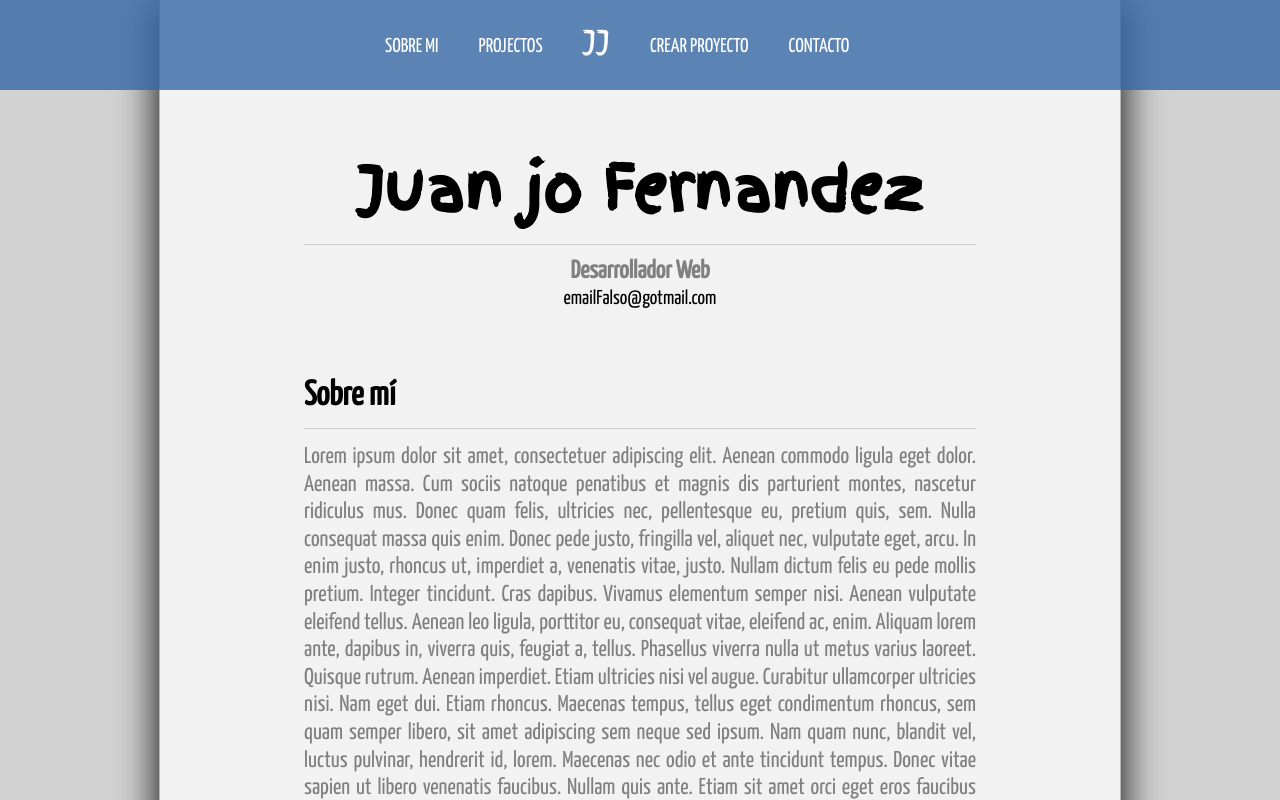
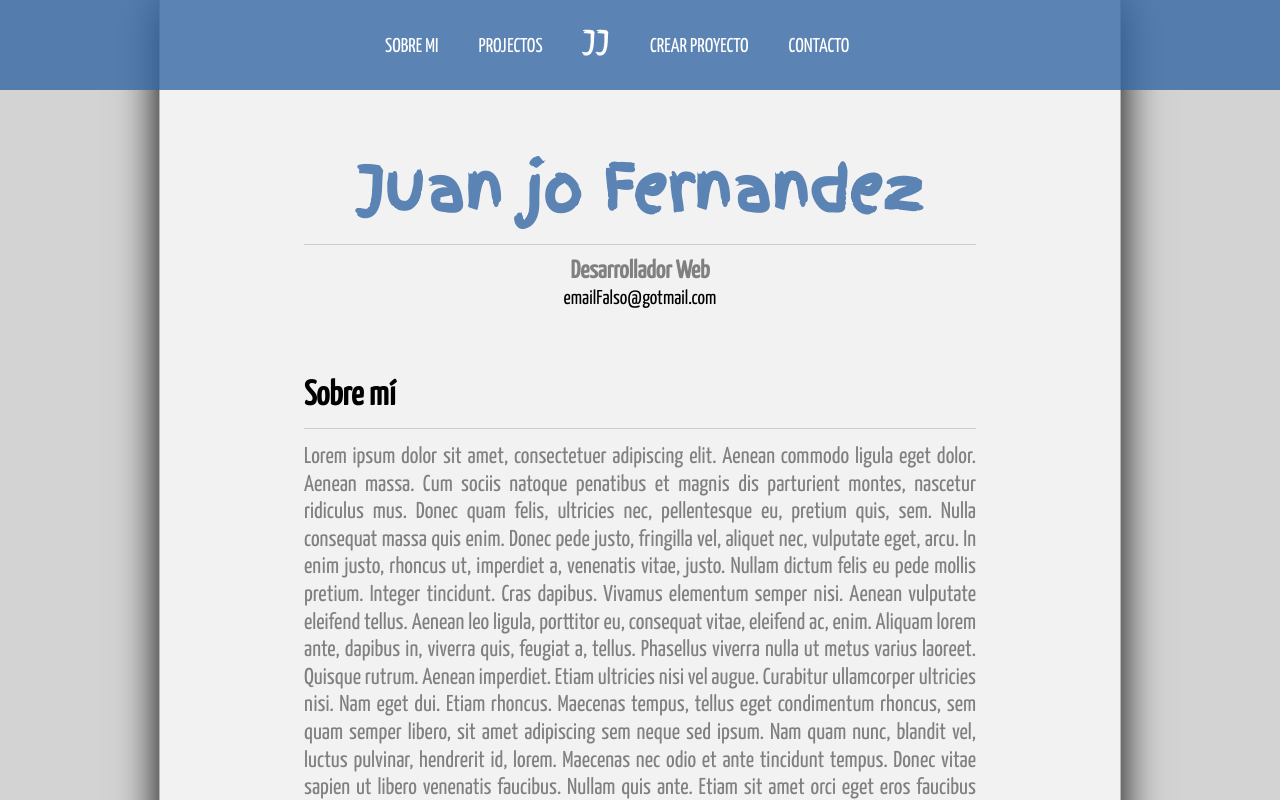
Before and after one commit to DeaDJohn/portfolio-angular, an Angular app: page / in a window 1280 px wide. Shown: the top 800 px of the page. Built offline with nearby package versions, Linux system fonts and the light colour scheme.

Commit message:
Cambio de color titulo

```diff
--- a/src/assets/css/styles.css
+++ b/src/assets/css/styles.css
@@ -132,6 +132,7 @@ footer {
     border-bottom: 1px solid #ccc;
     padding-bottom: 10px;
     margin-bottom: 15px;
+    color: rgba(53, 103, 164, 0.8);
 }
 
 #title h2 {
```
